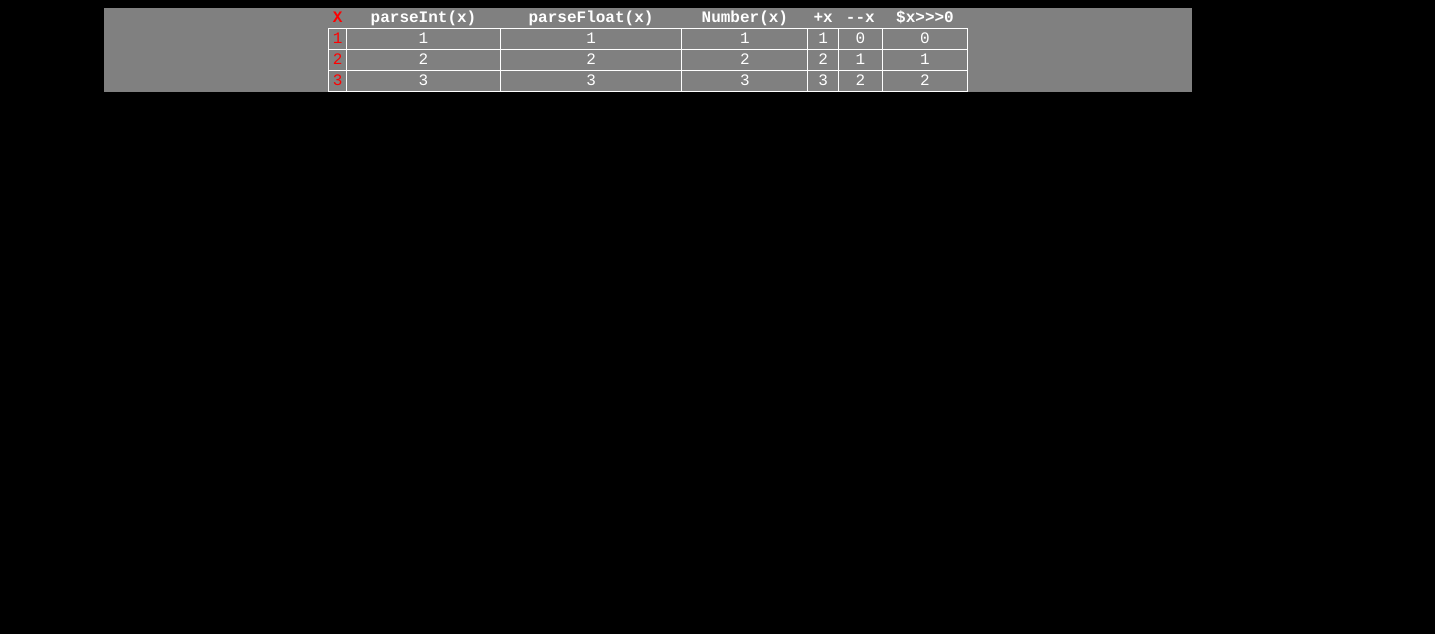
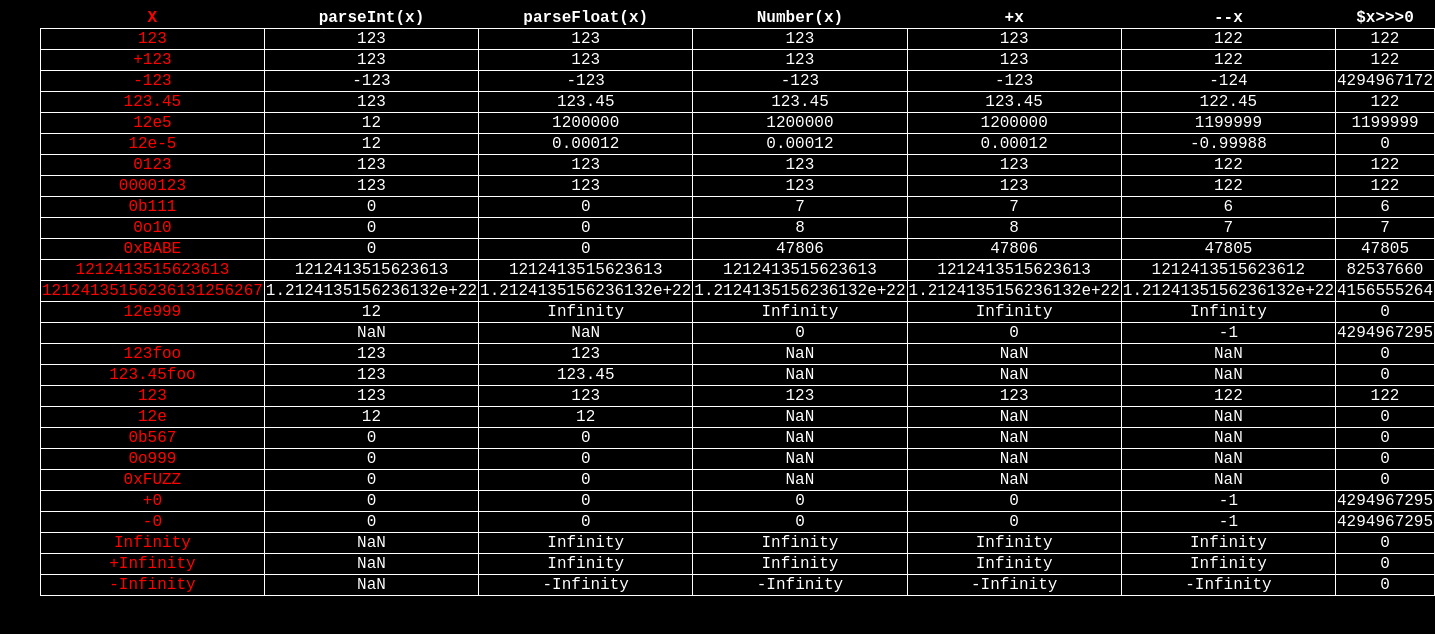
Before and after one commit to silesky/js-number-parse-compare, a React (Create React App) app: page / in a window 1280 px wide. Shown: the top 634 px of the page, 1435 px wide, since content can reach past the window. Built offline with nearby package versions, Linux system fonts and the light colour scheme.

Commit message:
add data

```diff
--- a/src/App.css
+++ b/src/App.css
@@ -1,7 +1,7 @@
 .container {
   margin: auto;
-  max-width: 85vw;
-  background-color: grey;
+  max-width: 95vw;
+  height: 100vh;
 }
 .table {
   border-collapse: collapse;
--- a/src/App.js
+++ b/src/App.js
@@ -1,11 +1,13 @@
 import React, { Component } from 'react';
 import './App.css';
+import initialEvalList from './data';
 
 class App extends Component {
+  state = { evalsList: initialEvalList }
   render() {
     return (
       <div className="container">
-        <Table />
+        <Table evalsList={this.state.evalsList} />
       </div>
     );
   }
@@ -20,11 +22,11 @@ const objToString = obj =>
       return acc;
     }, {});
 
-const Table = ({ evalsList = [1, 2, 3]}) => {
+const Table = ({ evalsList }) => {
   const createEvaluations = (nums) => {
     return nums.map(eachNum => {
       return objToString({
-         evaluee: eachNum,
+        evaluee: eachNum,
         _parseInt: parseInt(eachNum, 10),
         _parseFloat: parseFloat(eachNum),
         _Number: Number(eachNum),
@@ -39,7 +41,7 @@ const Table = ({ evalsList = [1, 2, 3]}) => {
     <table className="table">
       <thead>
         <tr>
-          <th style={{color: 'red'}}>X</th>
+          <th style={{ color: 'red' }}>X</th>
           <th>parseInt(x)</th>
           <th>parseFloat(x)</th>
           <th>Number(x)</th>
@@ -49,8 +51,7 @@ const Table = ({ evalsList = [1, 2, 3]}) => {
         </tr>
       </thead>
       <tbody>
-        {evaluations.map(
-          ({
+        {evaluations.map(({
             evaluee,
             _parseInt,
             _parseFloat,
@@ -61,7 +62,7 @@ const Table = ({ evalsList = [1, 2, 3]}) => {
           }) => {
             return (
               <tr key={evaluee}>
-                <td style={{color: 'red'}}>{evaluee}</td>
+                <td style={{ color: 'red' }}>{evaluee}</td>
                 <td>{_parseInt}</td>
                 <td>{_parseFloat}</td>
                 <td>{_Number}</td>
@@ -70,8 +71,7 @@ const Table = ({ evalsList = [1, 2, 3]}) => {
                 <td>{_bar}</td>
               </tr>
             );
-          },
-        )}
+          } )}
       </tbody>
     </table>
   );
--- /dev/null
+++ b/src/data/index.js
@@ -0,0 +1,29 @@
+export default [
+  '123',
+  '+123',
+  '-123',
+  '123.45',
+  '12e5',
+  '12e-5',
+  '0123',
+  '0000123',
+  '0b111',
+  '0o10',
+  '0xBABE',
+  '1212413515623613',
+  '12124135156236131256267',
+  '12e999',
+  '',
+  '123foo',
+  '123.45foo',
+  ' 123 ',
+  '12e',
+  '0b567',
+  '0o999',
+  '0xFUZZ',
+  '+0',
+  '-0',
+  'Infinity',
+  '+Infinity',
+  '-Infinity',
+];
--- a/src/index.css
+++ b/src/index.css
@@ -1,6 +1,6 @@
 body {
   background-color: black;
   color: white;
-  font-family: courier;
+  font-family: Courier New, Courier, monospace;
   width: 100%;
 }
```
